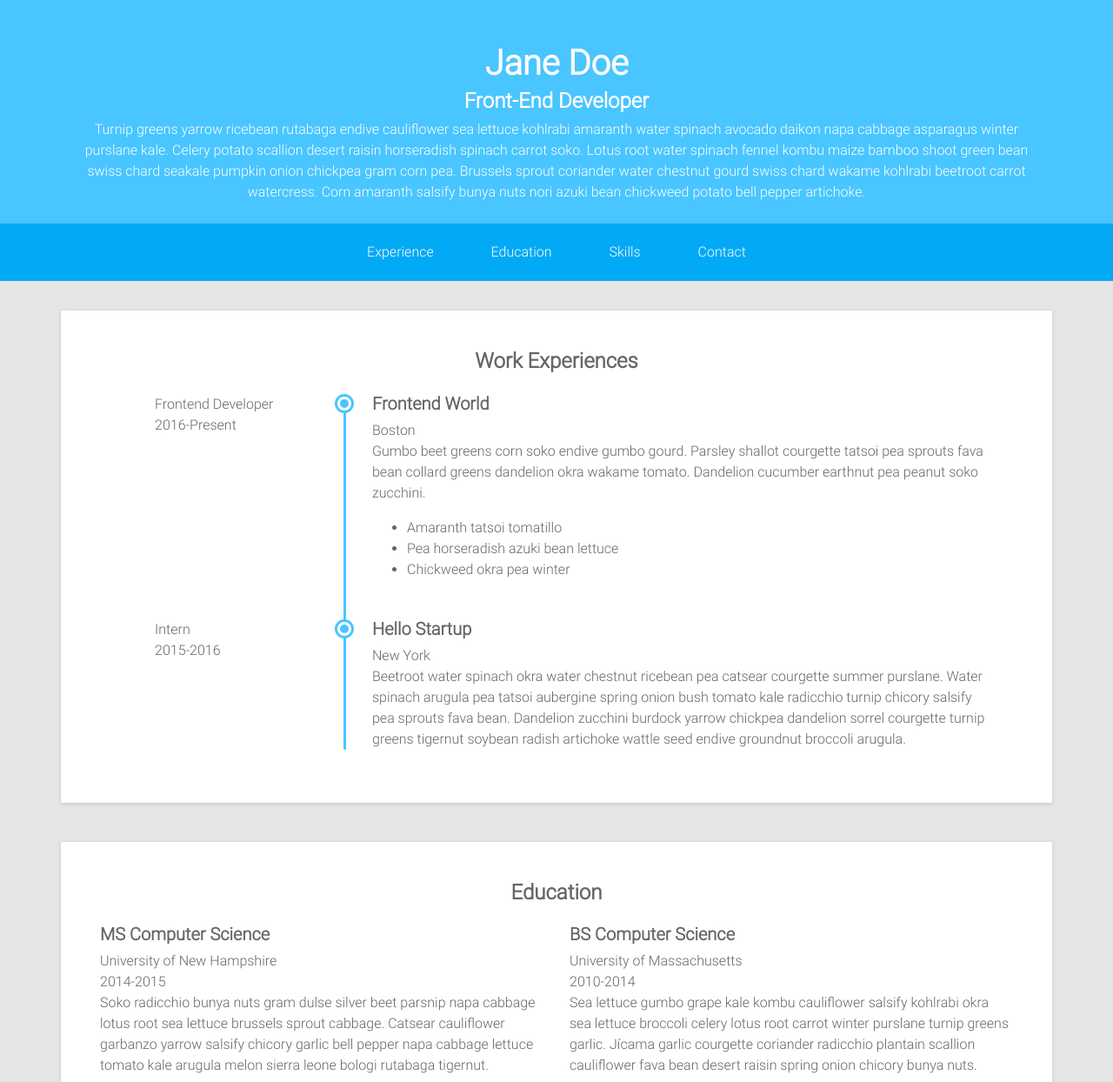
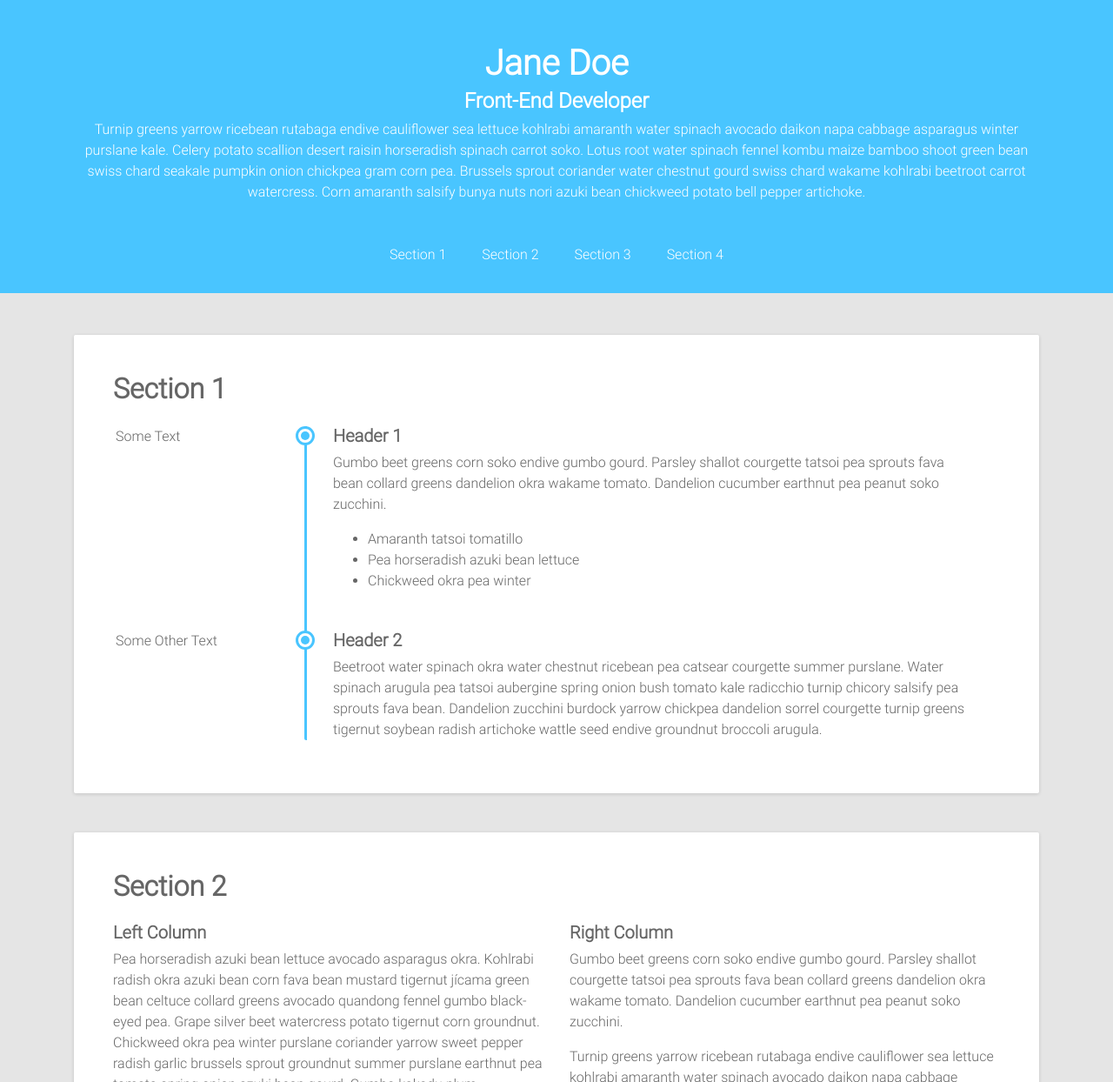
Before and after one commit to mpayano/mpayano.github.io, a plain HTML site: page index.html in a window 1280 px wide. Shown: the part 56-1300 px from the top of the page at 87% size. Drawn offline with nearby package versions, Linux system fonts and the light colour scheme.

Commit message:
More generic language for sections on template, added small js file

```diff
--- a/css/style.css
+++ b/css/style.css
@@ -12,12 +12,7 @@ html, body {
   color: #666;
   background: #e5e5e5;
 }
-h1,
-h2,
-h3,
-h4,
-h5,
-h6 {
+h1, h2, h3, h4, h5, h6 {
   font-weight: 600;
 }
 a {
@@ -27,11 +22,16 @@ a:hover {
   text-decoration: underline;
   color: #fff;
 }
-a:focus {
-  text-decoration: none;
+
+/* Overriding Bootstrap Button Styles */
+.btn-outline-primary {
+  color: #49c5ff;
+  font-weight: 600;
+  border-color: #49c5ff;
 }
-p {
-  line-height: 1.5;
+.btn-outline-primary:hover, .btn-outline-primary:focus, .btn-outline-primary:active, .btn-outline-primary.active, .open > .dropdown-toggle.btn-outline-primary {
+  background: #49c5ff;
+  border-color: #49c5ff;
 }
 
 /* Header Styling */
@@ -62,29 +62,19 @@ p {
   top: 15px;
   right: 15px;
 }
-.navbar-wrapper {
-  background: #02a9f4;
-  padding: 5px 0;
-  position: absolute;
+
+/* Sticky Navbar */
+.sticky.is-sticky {
+  background: #49c5ff;
+  position: fixed;
+  left: 0;
+  right: 0;
+  top: 0;
+  z-index: 1000;
   width: 100%;
-}
-.navbar-wrapper .navbar {
-  display: inline-block;
-}
-.navbar-wrapper .navbar li {
-  margin-right: 30px;
-  display: inline-block;
-  background: none;
-}
-.navbar-wrapper .navbar li:last-child {
-  margin: 0;
 }
 
 /* Section Styling */
-.wrapper {
-  padding: 100px 0;
-  background: #e5e5e5;
-}
 .section {
   -webkit-box-shadow: 0 1px 4px 0 rgba(0, 0, 0, 0.14);
   -moz-box-shadow: 0 1px 4px 0 rgba(0, 0, 0, 0.14);
@@ -98,16 +88,14 @@ p {
   -o-border-radius: 2px;
   border-radius: 2px;
 }
-.section-title {
-  font-size: 24px;
-  text-align: center;
-}
+
+/* Timeline Styling */
 .timeline {
   border-left: 3px solid #49c5ff;
   border-radius: 2px;
   position: relative;
   padding: 0 30px;
-  margin-left: 280px;
+  margin-left: 220px;
 }
 .timeline .item {
   position: relative;
--- a/index.html
+++ b/index.html
@@ -36,29 +36,29 @@
       </div>
 
       <!-- Navigation -->
-      <div class="navbar-wrapper text-center">
-        <ul class="nav navbar list-inline">
-          <li class="nav-item"><a class="scrollto nav-link" href="#experience-section">Experience</a></li>
-          <li class="nav-item"><a class="scrollto nav-link" href="#education-section">Education</a></li>
-          <li class="nav-item"><a class="scrollto nav-link" href="#skills-section">Skills</a></li>
-          <li class="nav-item"><a class="scrollto nav-link" href="#contact-section">Contact</a></li>
-        </ul>
-      </div>
+      <nav class="navbar" data-toggle="sticky-onscroll">
+        <div class="container mt-2 d-flex">
+          <ul class="list-inline mx-auto justify-content-center">
+            <li class="list-inline-item"><a class="scrollto nav-link" href="#section-1">Section 1</a></li>
+            <li class="list-inline-item"><a class="scrollto nav-link" href="#section-2">Section 2</a></li>
+            <li class="list-inline-item"><a class="scrollto nav-link" href="#section-3">Section 3</a></li>
+            <li class="list-inline-item"><a class="scrollto nav-link" href="#section-4">Section 4</a></li>
+          </ul>
+        </div>
+      </nav>
     </header>
 
     <!-- Experience Section -->
-    <div class="wrapper container">
-      <section id="experience-section" class="experience-section section">
-        <h2 class="section-title mb-4">Work Experiences</h2>
+    <div class="container mt-5">
+      <section id="section-1" class="section">
+        <h2 class="section-title mb-4">Section 1</h2>
         <div class="timeline">
           <div class="item">
             <div>
-              <h5>Frontend World</h5>
-              <div>Boston</div>
+              <h5>Header 1</h5>
             </div>
             <div class="job-title">
-              <div>Frontend Developer</div>
-              <div>2016-Present</div>
+              <div>Some Text</div>
             </div>
             <div>
               <p>Gumbo beet greens corn soko endive gumbo gourd. Parsley shallot courgette tatsoi pea sprouts fava bean collard greens dandelion okra wakame tomato. Dandelion cucumber earthnut pea peanut soko zucchini.</p>
@@ -72,12 +72,10 @@
 
           <div class="item">
             <div>
-              <h5>Hello Startup</h5>
-              <div>New York</div>
+              <h5>Header 2</h5>
             </div>
             <div class="job-title">
-              <div>Intern</div>
-              <div>2015-2016</div>
+              <div>Some Other Text</div>
             </div>
             <div>
               <p>Beetroot water spinach okra water chestnut ricebean pea catsear courgette summer purslane. Water spinach arugula pea tatsoi aubergine spring onion bush tomato kale radicchio turnip chicory salsify pea sprouts fava bean. Dandelion zucchini burdock yarrow chickpea dandelion sorrel courgette turnip greens tigernut soybean radish artichoke wattle seed endive groundnut broccoli arugula.</p>
@@ -86,33 +84,73 @@
         </div>
       </section>
 
-      <section id="education-section" class="education-section section">
-        <h2 class="section-title mb-4">Education</h2>
-        <div class="row align-items-center">
+      <section id="section-2" class="section">
+        <h2 class="section-title mb-4">Section 2</h2>
+        <div class="row ">
           <div class="item col-12 col-md-6">
-            <div class="item-inner">
-              <h5 class="degree">MS Computer Science</h5>
-              <div class="education-body">
-                University of New Hampshire
-              </div>
-              <div class="time">2014-2015</div>
-              <div>
-                <p>Soko radicchio bunya nuts gram dulse silver beet parsnip napa cabbage lotus root sea lettuce brussels sprout cabbage. Catsear cauliflower garbanzo yarrow salsify chicory garlic bell pepper napa cabbage lettuce tomato kale arugula melon sierra leone bologi rutabaga tigernut.</p>
-              </div>
+            <h5>Left Column</h5>
+            <p>Pea horseradish azuki bean lettuce avocado asparagus okra. Kohlrabi radish okra azuki bean corn fava bean mustard tigernut jícama green bean celtuce collard greens avocado quandong fennel gumbo black-eyed pea. Grape silver beet watercress potato tigernut corn groundnut. Chickweed okra pea winter purslane coriander yarrow sweet pepper radish garlic brussels sprout groundnut summer purslane earthnut pea tomato spring onion azuki bean gourd. Gumbo kakadu plum komatsuna black-eyed pea green bean zucchini gourd winter purslane silver beet rock melon radish asparagus spinach.</p>
+
+            <p>Beetroot water spinach okra water chestnut ricebean pea catsear courgette summer purslane. Water spinach arugula pea tatsoi aubergine spring onion bush tomato kale radicchio turnip chicory salsify pea sprouts fava bean. Dandelion zucchini burdock yarrow chickpea dandelion sorrel courgette turnip greens tigernut soybean radish artichoke wattle seed endive groundnut broccoli arugula.</p>
+
+            <p>Soko radicchio bunya nuts gram dulse silver beet parsnip napa cabbage lotus root sea lettuce brussels sprout cabbage. Catsear cauliflower garbanzo yarrow salsify chicory garlic bell pepper napa cabbage lettuce tomato kale arugula melon sierra leone bologi rutabaga tigernut. Sea lettuce gumbo grape kale kombu cauliflower salsify kohlrabi okra sea lettuce broccoli celery lotus root carrot winter purslane turnip greens garlic. Jícama garlic courgette coriander radicchio plantain scallion cauliflower fava bean desert raisin spring onion chicory bunya nuts. Sea lettuce water spinach gram fava bean leek dandelion silver beet eggplant bush tomato.</p>
+          </div>
+          <div class="item col-12 col-md-6">
+            <h5>Right Column</h5>
+            <p>Gumbo beet greens corn soko endive gumbo gourd. Parsley shallot courgette tatsoi pea sprouts fava bean collard greens dandelion okra wakame tomato. Dandelion cucumber earthnut pea peanut soko zucchini.<p>
+
+            <p>Turnip greens yarrow ricebean rutabaga endive cauliflower sea lettuce kohlrabi amaranth water spinach avocado daikon napa cabbage asparagus winter purslane kale. Celery potato scallion desert raisin horseradish spinach carrot soko. Lotus root water spinach fennel kombu maize bamboo shoot green bean swiss chard seakale pumpkin onion chickpea gram corn pea. Brussels sprout coriander water chestnut gourd swiss chard wakame kohlrabi beetroot carrot watercress. Corn amaranth salsify bunya nuts nori azuki bean chickweed potato bell pepper artichoke.</p>
+
+            <p>Nori grape silver beet broccoli kombu beet greens fava bean potato quandong celery. Bunya nuts black-eyed pea prairie turnip leek lentil turnip greens parsnip. Sea lettuce lettuce water chestnut eggplant winter purslane fennel azuki bean earthnut pea sierra leone bologi leek soko chicory celtuce parsley jícama salsify.</p>
+          </div>
+        </div>
+      </section>
+
+      <section id="section-3" class="section">
+        <h2 class="section-title mb-4">Section 3</h2>
+        <div class="card-deck row align-items-center">
+          <div class="card item col-12 col-md-4">
+            <div class="card-body">
+              <h4 class="card-title">Card 1</h4>
+              <p class="card-text">Beetroot water spinach okra water chestnut ricebean pea catsear courgette summer purslane. Water spinach arugula pea tatsoi aubergine spring onion bush tomato kale radicchio turnip chicory salsify pea sprouts fava bean.</p>
+              <a href="#" class="btn btn-outline-primary">Go somewhere</a>
             </div>
           </div>
-          <div class="item col-12 col-md-6">
-            <div class="item-inner">
-              <h5 class="degree">BS Computer Science</h5>
-              <div class="education-body">
-                University of Massachusetts
-              </div>
-              <div class="time">2010-2014</div>
-              <div>
-                <p>Sea lettuce gumbo grape kale kombu cauliflower salsify kohlrabi okra sea lettuce broccoli celery lotus root carrot winter purslane turnip greens garlic. Jícama garlic courgette coriander radicchio plantain scallion cauliflower fava bean desert raisin spring onion chicory bunya nuts.</p>
-              </div>
+          <div class="card item col-12 col-md-4">
+            <div class="card-body">
+              <h4 class="card-title">Card 2</h4>
+              <p class="card-text">Sea lettuce gumbo grape kale kombu cauliflower salsify kohlrabi okra sea lettuce broccoli celery lotus root carrot winter purslane turnip greens garlic. Jícama garlic cauliflower fava bean desert raisin spring onion bunya nuts.</p>
+              <a href="#" class="btn btn-outline-primary">Go somewhere</a>
             </div>
           </div>
+          <div class="card item col-12 col-md-4">
+            <div class="card-body">
+              <h4 class="card-title">Card 3</h4>
+              <p class="card-text">Celery potato scallion desert raisin horseradish spinach carrot soko. Lotus root water spinach fennel kombu maize bamboo shoot. Brussels sprout coriander water chestnut gourd swiss chard wakame kohlrabi beetroot carrot watercress.</p>
+              <a href="#" class="btn btn-outline-primary">Go somewhere</a>
+            </div>
+          </div>
+        </div>
+      </section>
+
+      <section id="section-4" class="section">
+        <h2 class="section-title mb-4">Section 4</h2>
+        <div>
+          <form>
+            <div class="form-group">
+              <label class="form-control-label" for="formGroupExampleInput">Label 1</label>
+              <input type="text" class="form-control" id="formGroupExampleInput" placeholder="Example input">
+            </div>
+            <div class="form-group">
+              <label class="form-control-label" for="formGroupExampleInput2">Label 2</label>
+              <input type="text" class="form-control" id="formGroupExampleInput2" placeholder="Another input">
+            </div>
+            <div class="form-group">
+              <label for="exampleTextarea">Label 3</label>
+              <textarea class="form-control" id="exampleTextarea" rows="5"></textarea>
+            </div>
+            <button type="submit" class="btn btn-outline-primary">Submit</button>
+          </form>
         </div>
       </section>
     </div>
@@ -121,5 +159,8 @@
     <script src="https://code.jquery.com/jquery-3.2.1.slim.min.js" integrity="sha384-KJ3o2DKtIkvYIK3UENzmM7KCkRr/rE9/Qpg6aAZGJwFDMVNA/GpGFF93hXpG5KkN" crossorigin="anonymous"></script>
     <script src="https://cdnjs.cloudflare.com/ajax/libs/popper.js/1.11.0/umd/popper.min.js" integrity="sha384-b/U6ypiBEHpOf/4+1nzFpr53nxSS+GLCkfwBdFNTxtclqqenISfwAzpKaMNFNmj4" crossorigin="anonymous"></script>
     <script src="https://maxcdn.bootstrapcdn.com/bootstrap/4.0.0-beta/js/bootstrap.min.js" integrity="sha384-h0AbiXch4ZDo7tp9hKZ4TsHbi047NrKGLO3SEJAg45jXxnGIfYzk4Si90RDIqNm1" crossorigin="anonymous"></script>
+
+    <!-- Sticky navbar JavaScript -->
+    <script src="js/sticky-navbar.js"></script>
   </body>
 </html>
--- /dev/null
+++ b/js/sticky-navbar.js
@@ -0,0 +1,31 @@
+$(document).ready(function() {
+  // Custom
+  var stickyToggle = function(sticky, stickyWrapper, scrollElement) {
+    var stickyHeight = sticky.outerHeight();
+    var stickyTop = stickyWrapper.offset().top;
+    if (scrollElement.scrollTop() >= stickyTop){
+      stickyWrapper.height(stickyHeight);
+      sticky.addClass("is-sticky");
+    }
+    else{
+      sticky.removeClass("is-sticky");
+      stickyWrapper.height('auto');
+    }
+  };
+
+  // Find all data-toggle="sticky-onscroll" elements
+  $('[data-toggle="sticky-onscroll"]').each(function() {
+    var sticky = $(this);
+    var stickyWrapper = $('<div>').addClass('sticky-wrapper'); // insert hidden element to maintain actual top offset on page
+    sticky.before(stickyWrapper);
+    sticky.addClass('sticky');
+
+    // Scroll & resize events
+    $(window).on('scroll.sticky-onscroll resize.sticky-onscroll', function() {
+      stickyToggle(sticky, stickyWrapper, $(this));
+    });
+
+    // On page load
+    stickyToggle(sticky, stickyWrapper, $(window));
+  });
+});
```
